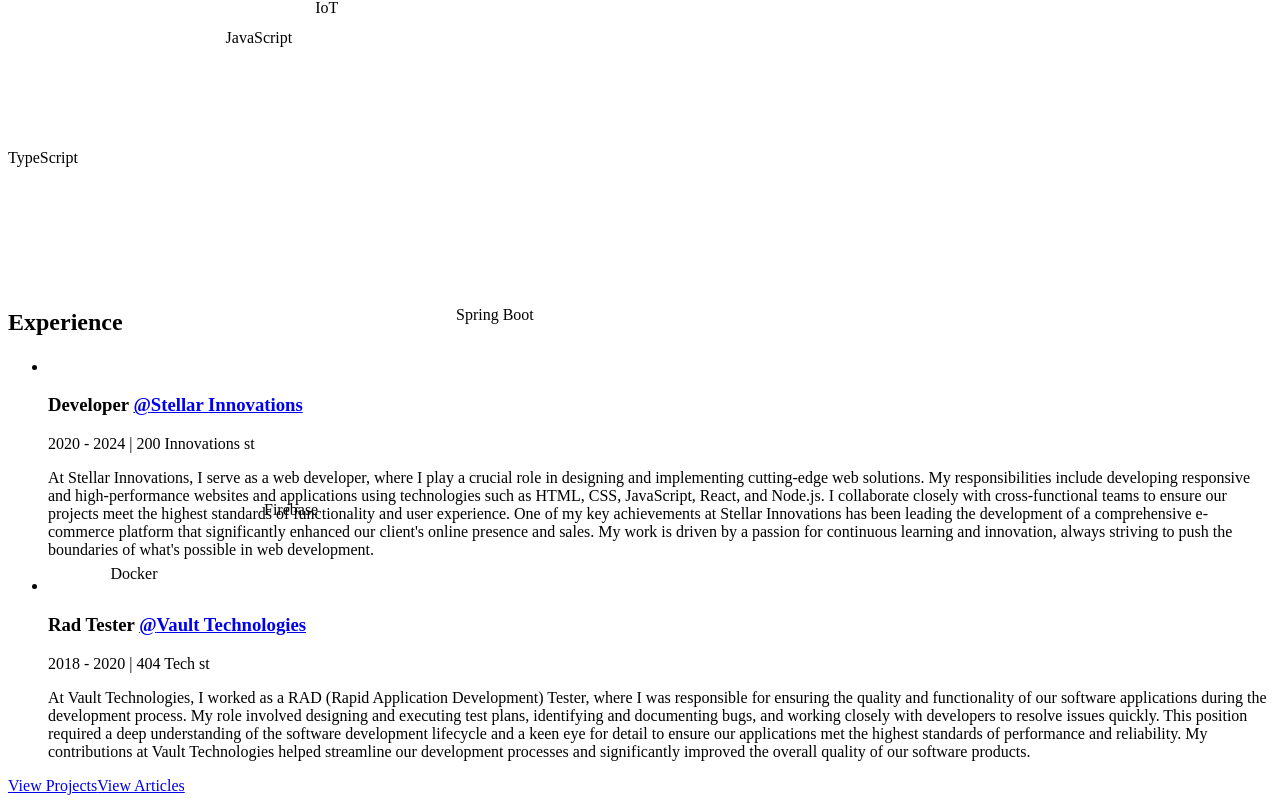
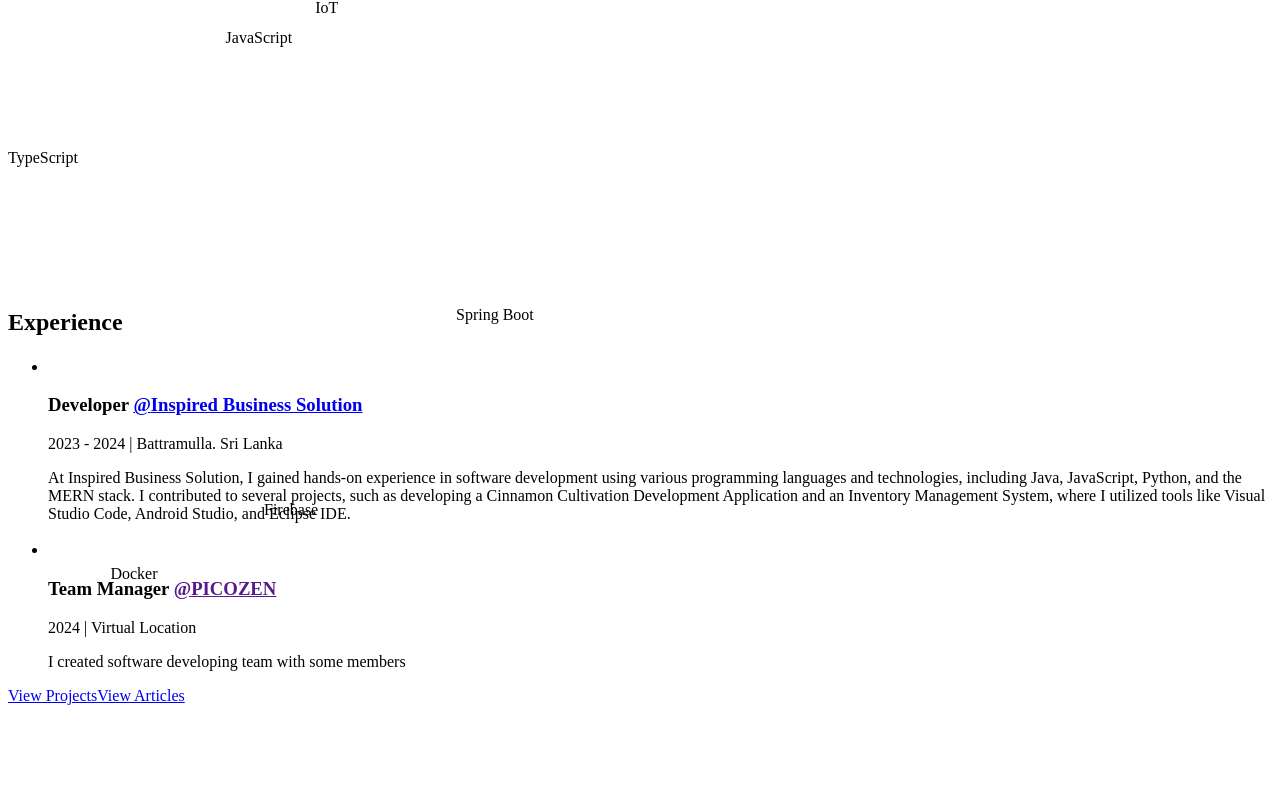
Before and after one commit to RolandSamidu/Portfolio_NextJS, a Next.js app: page /about in a window 1280 px wide. Shown: the part 1822-2625 px from the top of the page. After the commit the page ends 2535 px from the top, so only its background shows below. Built offline with nearby package versions, Linux system fonts and the light colour scheme; some icons are missing.

Commit message:
Updated Experience.js

```diff
--- a/src/components/Experience.js
+++ b/src/components/Experience.js
@@ -59,20 +59,20 @@ const Experience = () => {
         <ul className="w-full flex flex-col items-start justify-between ml-4 xs:ml-2">
           <Details
             position="Developer"
-            company="Stellar Innovations"
-            time="2020 - 2024"
-            address="200 Innovations st"
-            companyLink="https://github.com/lilxyzz/clay-theme"
-            work="At Stellar Innovations, I serve as a web developer, where I play a crucial role in designing and implementing cutting-edge web solutions. My responsibilities include developing responsive and high-performance websites and applications using technologies such as HTML, CSS, JavaScript, React, and Node.js. I collaborate closely with cross-functional teams to ensure our projects meet the highest standards of functionality and user experience. One of my key achievements at Stellar Innovations has been leading the development of a comprehensive e-commerce platform that significantly enhanced our client's online presence and sales. My work is driven by a passion for continuous learning and innovation, always striving to push the boundaries of what's possible in web development."
+            company="Inspired Business Solution"
+            time="2023 - 2024"
+            address="Battramulla. Sri Lanka"
+            companyLink="https://inspiredlk.com/"
+            work="At Inspired Business Solution, I gained hands-on experience in software development using various programming languages and technologies, including Java, JavaScript, Python, and the MERN stack. I contributed to several projects, such as developing a Cinnamon Cultivation Development Application and an Inventory Management System, where I utilized tools like Visual Studio Code, Android Studio, and Eclipse IDE."
           />
 
           <Details
-            position="Rad Tester"
-            company="Vault Technologies"
-            time="2018 - 2020"
-            address="404 Tech st"
-            companyLink="https://github.com/lilxyzz/holo-theme"
-            work="At Vault Technologies, I worked as a RAD (Rapid Application Development) Tester, where I was responsible for ensuring the quality and functionality of our software applications during the development process. My role involved designing and executing test plans, identifying and documenting bugs, and working closely with developers to resolve issues quickly. This position required a deep understanding of the software development lifecycle and a keen eye for detail to ensure our applications met the highest standards of performance and reliability. My contributions at Vault Technologies helped streamline our development processes and significantly improved the overall quality of our software products."
+            position="Team Manager"
+            company="PICOZEN"
+            time="2024"
+            address="Virtual Location"
+            companyLink=""
+            work="I created software developing team with some members"
           />
         </ul>
       </div>
```
